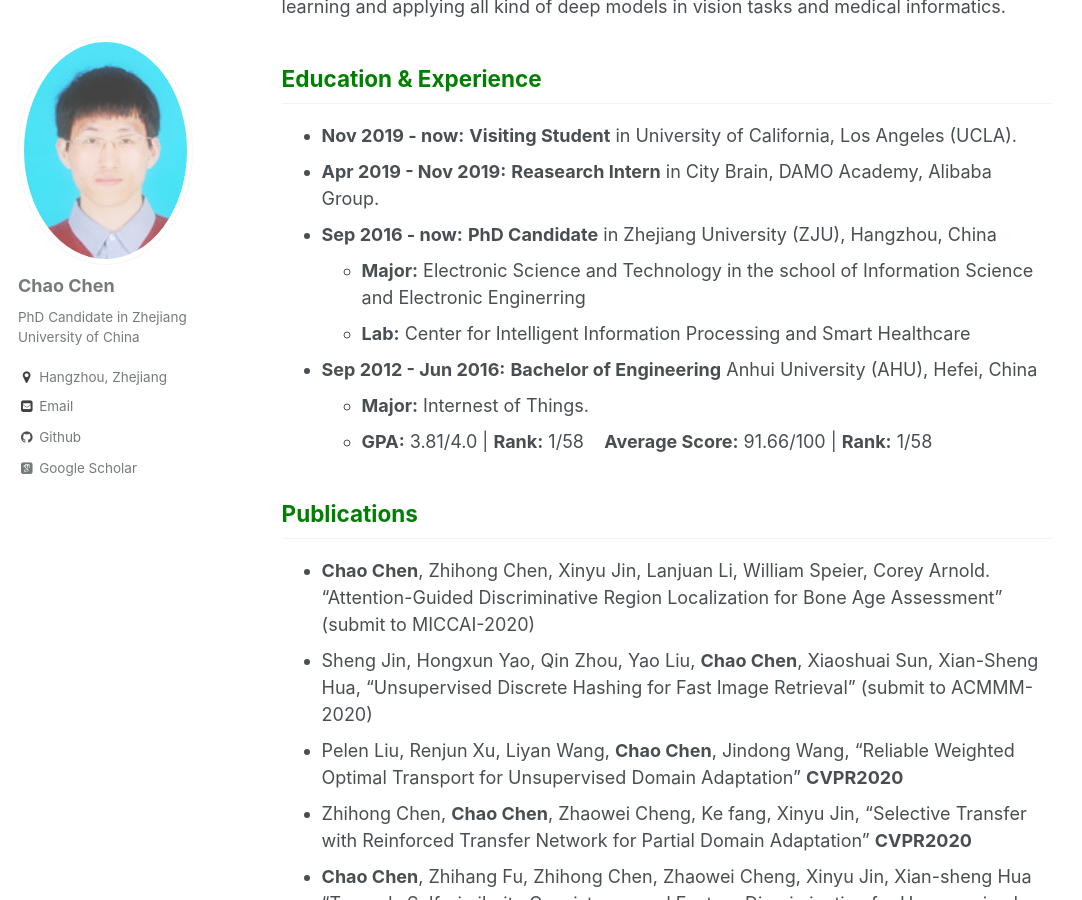
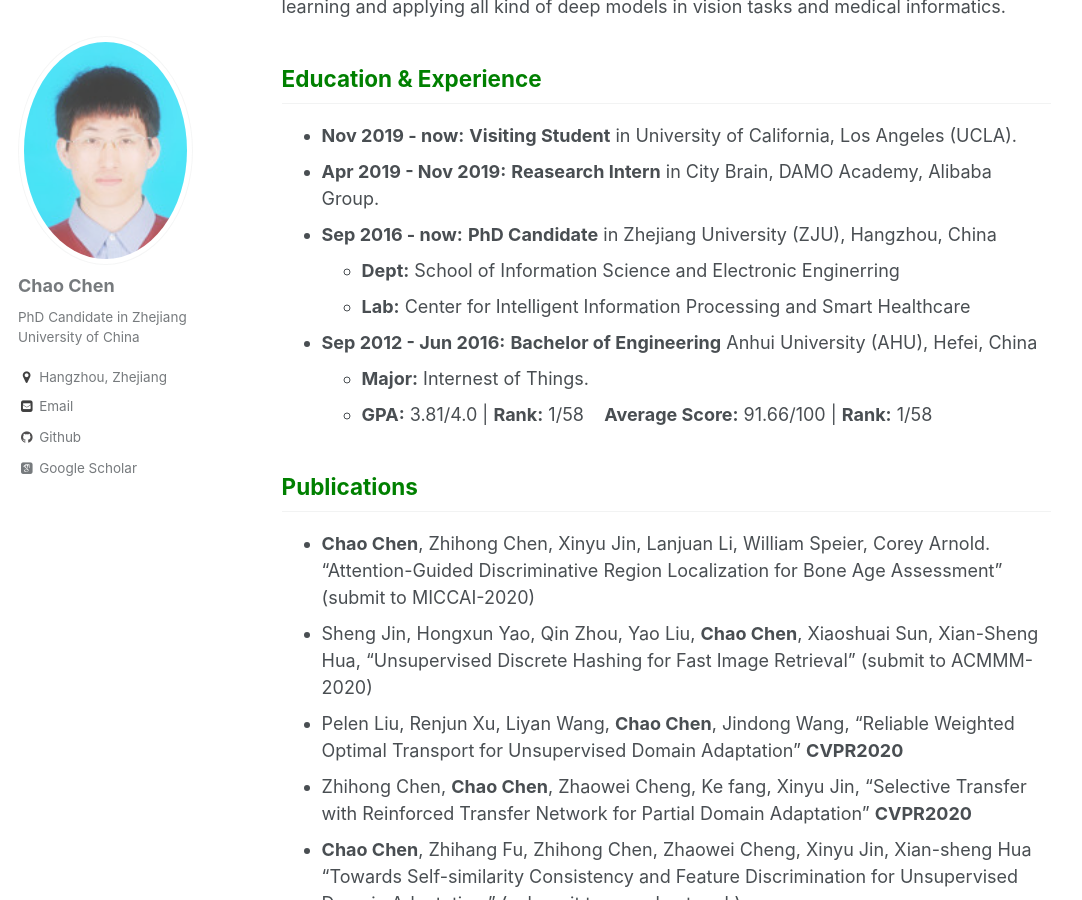
Before and after one commit to chenchao666/chenchao666.github.io, a Jekyll site: the page built from _pages/about.md, in a window 1280 px wide and 900 px high, scrolled down 711 px. Shown: the whole window, without its empty margins (0-1082 px from the left). Built offline with Jekyll 4.4.1, drawn with Linux system fonts in a browser that asks for light colours; some web fonts are replaced.

Commit message:
Update about.md

```diff
--- a/_pages/about.md
+++ b/_pages/about.md
@@ -25,7 +25,7 @@ His research interest cover a range of issues: Statistics and Optimization, Deep
 * **Nov 2019 - now:** **Visiting Student** in University of California, Los Angeles (UCLA).
 * **Apr 2019 - Nov 2019:** **Reasearch Intern** in City Brain, DAMO Academy, Alibaba Group.
 * **Sep 2016 - now:** **PhD Candidate** in Zhejiang University (ZJU), Hangzhou, China
-  - **Major:**  Electronic Science and Technology in the school of Information Science and Electronic Enginerring
+  - **Dept:**  School of Information Science and Electronic Enginerring
   - **Lab:** Center for Intelligent Information Processing and Smart Healthcare
 * **Sep 2012 - Jun 2016:** **Bachelor of Engineering** Anhui University (AHU), Hefei, China
   - **Major:**  Internest of Things.
```
